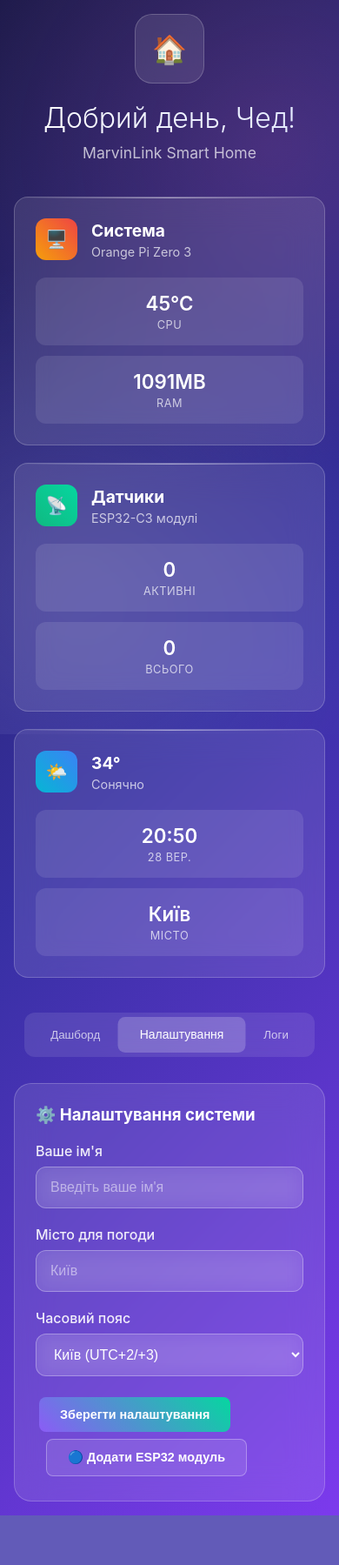
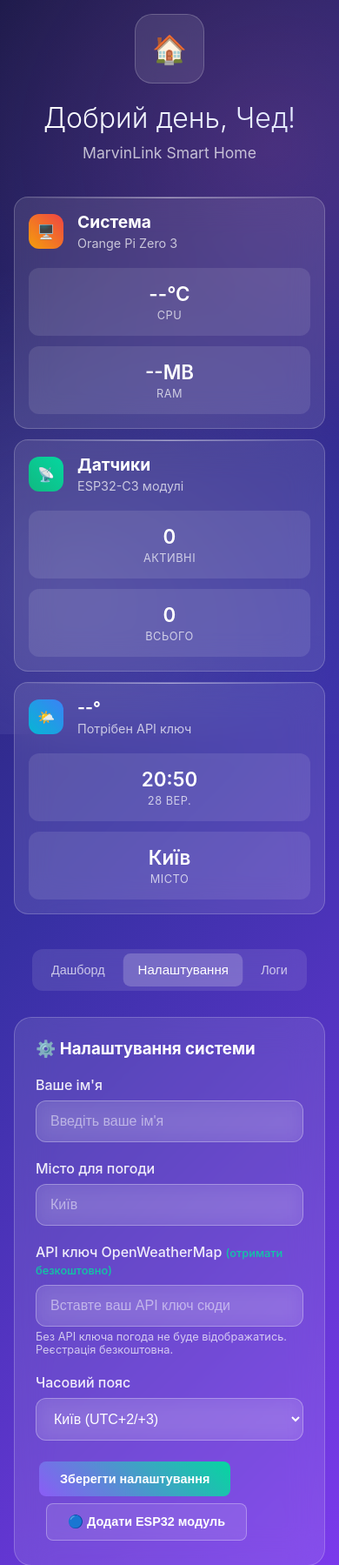
Before and after one commit to phant0m44/MarvinLink, a Flask app: page / in a window 390 px wide, after a click on "Налаштування". Shown: the top 1799 px of the page at 87% size. Before the commit the page ends 1742 px from the top, so only its background shows below. Run offline with Flask 3, Linux system fonts and the light colour scheme.

Commit message:
fixed weather and global displaying

```diff
--- a/OPIZero3/templates/index.html
+++ b/OPIZero3/templates/index.html
@@ -215,10 +215,39 @@
         @media (max-width: 768px) {
             .container { padding: 16px; }
             .title { font-size: 2em; }
-            .system-info { grid-template-columns: 1fr; }
+            .system-info {
+                grid-template-columns: repeat(2, 1fr);
+                gap: 16px;
+            }
             .esp-grid { grid-template-columns: 1fr; }
             .sensors-grid { grid-template-columns: repeat(2, 1fr); }
             .sub-info { grid-template-columns: 1fr; }
+            .nav-tabs {
+                flex-wrap: wrap;
+                gap: 8px;
+            }
+            .nav-tab {
+                padding: 10px 16px;
+                font-size: 0.9em;
+            }
+        }
+
+        @media (max-width: 480px) {
+            .system-info {
+                grid-template-columns: 1fr;
+                gap: 12px;
+            }
+            .info-card {
+                padding: 16px;
+            }
+            .main-info-icon {
+                width: 40px;
+                height: 40px;
+                font-size: 16px;
+            }
+            .single-value {
+                font-size: 1.8em;
+            }
         }
     </style>
 </head>
@@ -329,6 +358,17 @@
                 </div>
 
                 <div class="form-group">
+                    <label class="form-label">
+                        API ключ OpenWeatherMap
+                        <a href="https://openweathermap.org/api" target="_blank" style="color: #06d6a0; text-decoration: none; font-size: 0.8em;">(отримати безкоштовно)</a>
+                    </label>
+                    <input type="text" class="form-input" id="weather-api-key" placeholder="Вставте ваш API ключ сюди">
+                    <div style="font-size: 0.8em; opacity: 0.7; margin-top: 4px;">
+                        Без API ключа погода не буде відображатись. Реєстрація безкоштовна.
+                    </div>
+                </div>
+
+                <div class="form-group">
                     <label class="form-label">Часовий пояс</label>
                     <select class="form-select" id="timezone">
                         <option value="Europe/Kiev">Київ (UTC+2/+3)</option>
@@ -406,10 +446,21 @@
         let config = {
             userName: 'Чед',
             weatherCity: 'Київ',
-            timezone: 'Europe/Kiev'
+            timezone: 'Europe/Kiev',
+            weatherApiKey: ''
         };
 
         let espModules = JSON.parse(localStorage.getItem('esp-modules') || '[]');
+
+        // Clear demo data on first load
+        if (!localStorage.getItem('marvinlink-initialized')) {
+            // Clear all demo data completely
+            localStorage.removeItem('esp-modules');
+            localStorage.removeItem('marvinlink-config');
+            espModules = [];
+            localStorage.setItem('esp-modules', '[]');
+            localStorage.setItem('marvinlink-initialized', 'true');
+        }
         let weatherCache = {};
 
         // Load configuration
@@ -419,6 +470,7 @@
                 config = { ...config, ...JSON.parse(saved) };
                 document.getElementById('user-name').value = config.userName;
                 document.getElementById('weather-city-input').value = config.weatherCity;
+                document.getElementById('weather-api-key').value = config.weatherApiKey || '';
                 document.getElementById('timezone').value = config.timezone;
             }
         }
@@ -427,6 +479,7 @@
         function saveSettings() {
             config.userName = document.getElementById('user-name').value || 'Чед';
             config.weatherCity = document.getElementById('weather-city-input').value || 'Київ';
+            config.weatherApiKey = document.getElementById('weather-api-key').value || '';
             config.timezone = document.getElementById('timezone').value;
 
             localStorage.setItem('marvinlink-config', JSON.stringify(config));
@@ -467,9 +520,10 @@
             document.getElementById('current-date').textContent = now.toLocaleDateString('uk-UA', dateOptions);
         }
 
-        // Update weather with OpenWeatherMap API (using stable data)
+        // Update weather with real OpenWeatherMap API
         async function updateWeather() {
             const city = config.weatherCity;
+            const apiKey = config.weatherApiKey;
             const cacheKey = `weather_${city}`;
             const now = Date.now();
 
@@ -480,15 +534,28 @@
                 return;
             }
 
+            if (!apiKey) {
+                displayWeather({
+                    temp: '--',
+                    description: 'Потрібен API ключ',
+                    city: city
+                });
+                return;
+            }
+
             try {
-                // Use a real weather API here - this is a placeholder
-                // For demo, create stable weather based on city name hash
-                const cityHash = city.split('').reduce((a, b) => a + b.charCodeAt(0), 0);
-                const baseTemp = 15 + (cityHash % 20); // Stable temperature based on city name
+                const response = await fetch(
+                    `https://api.openweathermap.org/data/2.5/weather?q=${encodeURIComponent(city)}&appid=${apiKey}&units=metric&lang=uk`
+                );
 
+                if (!response.ok) {
+                    throw new Error(`HTTP ${response.status}`);
+                }
+
+                const data = await response.json();
                 const weather = {
-                    temp: Math.round(baseTemp + Math.sin(Date.now() / 86400000) * 5), // Slight daily variation
-                    description: getWeatherByTemp(baseTemp),
+                    temp: Math.round(data.main.temp),
+                    description: data.weather[0].description || 'Без опису',
                     city: city
                 };
 
@@ -499,14 +566,16 @@
                 };
 
                 displayWeather(weather);
+                addLog('INFO', `Погода оновлена для ${city}: ${weather.temp}°C`);
 
             } catch (error) {
                 console.error('Weather fetch error:', error);
                 displayWeather({
                     temp: '--',
-                    description: 'Немає даних',
+                    description: 'Помилка API',
                     city: city
                 });
+                addLog('ERROR', `Помилка погоди: ${error.message}`);
             }
         }
 
@@ -543,14 +612,15 @@
         }
 
         function updateSystemInfo() {
-            // Simulate system data
-            const cpuTemp = 45 + Math.random() * 10;
-            const ramUsage = 800 + Math.random() * 400;
+            // Show real system counts, not fake data
+            const activeCount = espModules.filter(esp => esp.online).length;
+            const totalSensors = espModules.reduce((total, esp) => total + esp.sensors.length, 0);
 
-            document.getElementById('cpu-temp').textContent = Math.round(cpuTemp) + '°C';
-            document.getElementById('ram-usage').textContent = Math.round(ramUsage) + 'MB';
-            document.getElementById('active-esp').textContent = espModules.filter(esp => esp.online).length;
-            document.getElementById('total-sensors').textContent = espModules.reduce((total, esp) => total + esp.sensors.length, 0);
+            // CPU and RAM would come from real API in production
+            document.getElementById('cpu-temp').textContent = '--°C';
+            document.getElementById('ram-usage').textContent = '--MB';
+            document.getElementById('active-esp').textContent = activeCount;
+            document.getElementById('total-sensors').textContent = totalSensors;
         }
 
         function renderESPCards() {
```
